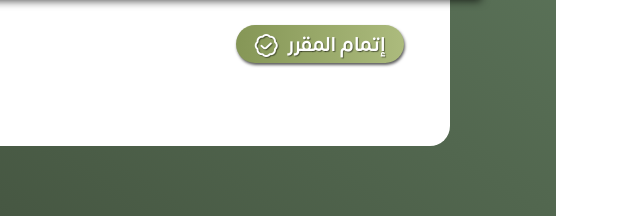
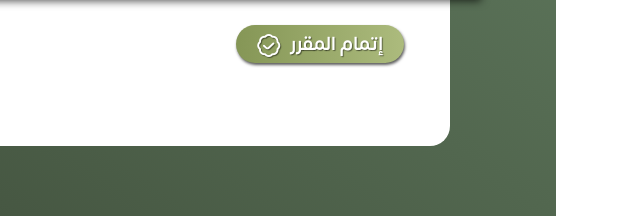
Before and after one commit to Abdulrahman50000/css-Soqya, a plain HTML site: page index.html in a window 1280 px wide. Shown: the part 512-730 px from the top of the page, 631-1271 px from the left. Drawn offline with nearby package versions, Linux system fonts and the light colour scheme; a web font is replaced by a local one.

Commit message:
style.css

```diff
--- a/style.css
+++ b/style.css
@@ -280,7 +280,7 @@
   color: white;
   text-shadow: rgba(0, 0, 0, 0.45) 1px 0.5px 1px;
   box-shadow: rgba(0, 0, 0, 0.65) 1px 2px 3px;
-  font-size: 20px;
+  font-size: 19px;
   float: right;
   margin-right: 2cm;
   margin-top: -0.3cm;
```
